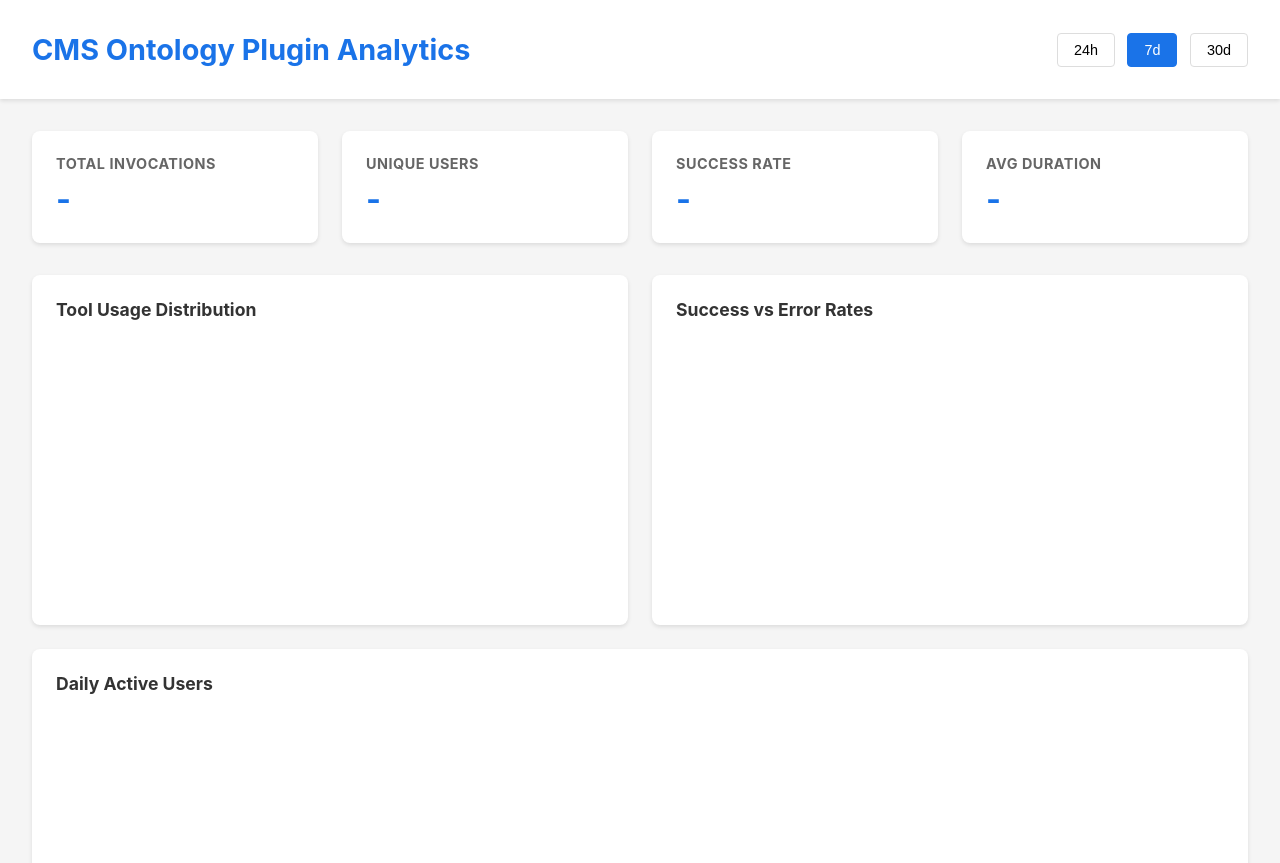
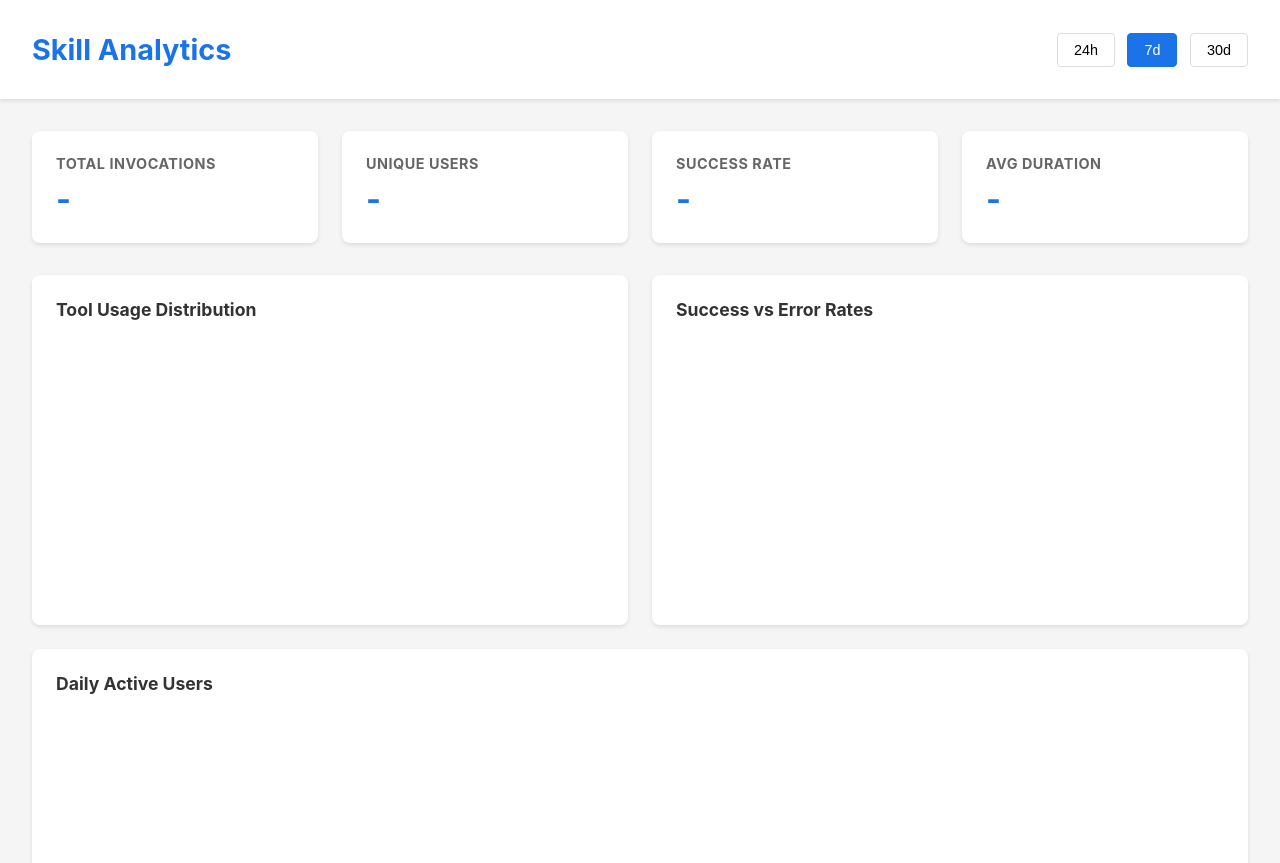
Before and after one commit to pkoch73/track-skills, a website: page dashboard/index.html in a window 1280 px wide. Shown: the top 863 px of the page. Drawn offline with nearby package versions, Linux system fonts and the light colour scheme.

Commit message:
Rename dashboard from 'CMS Ontology Plugin Analytics' to 'Skill Analytics'

```diff
--- a/dashboard/index.html
+++ b/dashboard/index.html
@@ -3,13 +3,13 @@
 <head>
   <meta charset="UTF-8">
   <meta name="viewport" content="width=device-width, initial-scale=1.0">
-  <title>CMS Ontology Plugin Analytics</title>
+  <title>Skill Analytics</title>
   <link rel="stylesheet" href="styles.css">
   <script src="https://cdn.jsdelivr.net/npm/chart.js@4.4.0/dist/chart.umd.min.js"></script>
 </head>
 <body>
   <header>
-    <h1>CMS Ontology Plugin Analytics</h1>
+    <h1>Skill Analytics</h1>
     <div class="time-range-selector">
       <button data-days="1">24h</button>
       <button data-days="7" class="active">7d</button>
```
